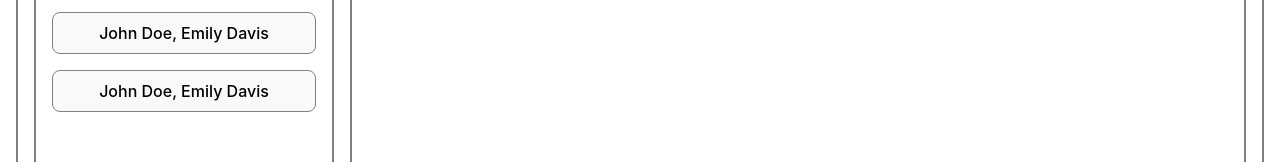
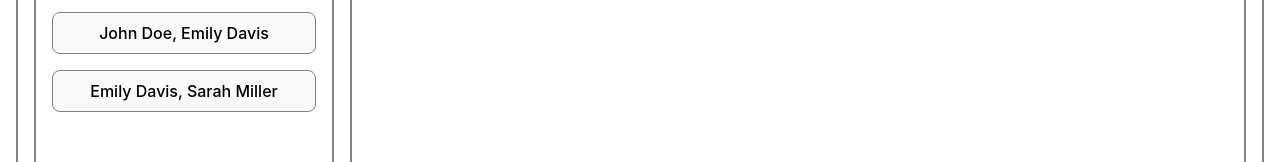
Before and after one commit to victorbln/INVAT_REACT, a React (Vite) app in the folder chat_app/: page / in a window 1280 px wide. Shown: the part 126-288 px from the top of the page. Built offline with nearby package versions, Linux system fonts and the light colour scheme.

Commit message:
Add discussion highlight functionality

```diff
--- a/chat_app/src/App.css
+++ b/chat_app/src/App.css
@@ -128,7 +128,12 @@ body {
 
 .chat-discussion-list-item-btn:hover {
   background-color: blue;
-  color:white
+  color: white;
+}
+
+.chat-discussion-list-item-btn.is-active {
+  background-color: blue;
+  color: white;
 }
 
 /* CHAT DISCUSSION LIST END */
--- a/chat_app/src/App.jsx
+++ b/chat_app/src/App.jsx
@@ -13,15 +13,35 @@ import { DISCUSSIONS_CONTENT } from "./constants/messages";
 function App() {
   const [isModalVisible, setIsModalVisible] = useState(false);
   const [contacts] = useState(CONTACTS);
-  const [discussions] = useState(DISCUSSIONS);
-  const [messages,setMessages]=useState([]);
+  const [discussions, setDiscussions] = useState(DISCUSSIONS);
+  const [messages, setMessages] = useState([]);
 
-  function loadMessages(discussionId){
-    //testing function for find method
-    function checkDiscussionId(discussionId){
-      return discussionId === discussionId;
+  function loadMessages(discussionId) {
+    function checkDiscussionId(message) {
+      return message.discussionId === discussionId;
     }
-    setMessages(DISCUSSIONS_CONTENT.find(checkDiscussionId)?.messages);
+
+    const data = DISCUSSIONS_CONTENT.find(checkDiscussionId);
+
+    setMessages(data?.messages);
+    highlightActiveDiscussion(discussionId);
+  }
+
+  function highlightActiveDiscussion(discussionId) {
+    function checkDiscussionId(discussion) {
+      return discussion.id === discussionId;
+    }
+
+    const activeDiscussion = discussions.find(checkDiscussionId);
+
+    function updateDiscussion(discussion) {
+      return {
+        ...discussion,
+        isActive: discussion.id === activeDiscussion.id,
+      };
+    }
+
+    setDiscussions(discussions.map(updateDiscussion));
   }
 
   return (
@@ -40,17 +60,13 @@ function App() {
             isModalVisible={isModalVisible}
           />
         }
-
-
-        aside={<ChatDiscussionsList
-        discussions={discussions}
-        loadMessages={loadMessages}
-        />}
-
-
-        main={<ChatMessageList
-        messages={messages}
-        />}
+        aside={
+          <ChatDiscussionsList
+            discussions={discussions}
+            loadMessages={loadMessages}
+          />
+        }
+        main={<ChatMessageList messages={messages} />}
       />
     </>
   );
--- a/chat_app/src/components/chat-discussions-contact.jsx
+++ b/chat_app/src/components/chat-discussions-contact.jsx
@@ -1,9 +1,11 @@
 export function ChatDiscussionsContact({ contacts }) {
-  function concatContactName(contact, index) {
-    const isLastElement = index === contacts.length - 1;
-
-    return isLastElement ? contact.name : `${contact.name}, `;
-  }
-
-  return <div>{contacts.map((contact) => contact.name).join(", ")}</div>;
+  return (
+    <div>
+      {contacts.map((contact, index) => {
+        return index === contacts.length - 1
+          ? contact.name
+          : `${contact.name}, `;
+      })}
+    </div>
+  );
 }
--- a/chat_app/src/components/chat-discussions-list.jsx
+++ b/chat_app/src/components/chat-discussions-list.jsx
@@ -2,10 +2,18 @@ import { ChatDiscussionsContact } from "./chat-discussions-contact";
 
 export function ChatDiscussionsList({ discussions, loadMessages }) {
   const discussionsJSX = discussions.map((discussion) => (
-    <li key={discussion.id} className="chat-discussion-list-item">
+    <li
+    key={discussion.id}
+    className="chat-discussion-list-item"
+    >
       <button
-        className="chat-discussion-list-item-btn"
-        onClick={() => loadMessages(discussion.id)}
+        className={`chat-discussion-list-item-btn ${
+          discussion.isActive ? "is-active" : ""
+        }`}
+        onClick={() => {
+          loadMessages(discussion.id);
+        }}
+
       >
         <ChatDiscussionsContact contacts={discussion.contacts} />
       </button>
@@ -13,7 +21,7 @@ export function ChatDiscussionsList({ discussions, loadMessages }) {
   ));
   return (
     <div className="chat-discussion-list">
-      <ul className="chat-discussion-list-items">{discussionsJSX}</ul>
+      <ul  className="chat-discussion-list-items">{discussionsJSX}</ul>
     </div>
   );
 }
--- a/chat_app/src/components/chat-message-list.jsx
+++ b/chat_app/src/components/chat-message-list.jsx
@@ -4,7 +4,10 @@ export function ChatMessageList({ messages }) {
   return (
     <div>
       {messages.map((message) => (
-        <ChatMessage message={message} />
+        <ChatMessage
+        key={message.id}
+        message={message}
+        />
       ))}
 
     </div>
--- a/chat_app/src/constants/contacts.js
+++ b/chat_app/src/constants/contacts.js
@@ -1,26 +1,8 @@
 export const CONTACTS = [
-  {
-    id: 1,
-    name: "John Doe",
-  },
-  {
-    id: 2,
-    name: "Jane Smith",
-  },
-  {
-    id: 3,
-    name: "Robert Johnson",
-  },
-  {
-    id: 4,
-    name: "Michael Brown",
-  },
-  {
-    id: 5,
-    name: "Emily Davis",
-  },
-  {
-    id: 6,
-    name: "Sarah Miller",
-  },
+  { id: 1, name: "John Doe" },
+  { id: 2, name: "Jane Smith" },
+  { id: 3, name: "Robert Johnson" },
+  { id: 4, name: "Michael Brown" },
+  { id: 5, name: "Emily Davis" },
+  { id: 6, name: "Sarah Miller" },
 ];
--- a/chat_app/src/constants/discussions.js
+++ b/chat_app/src/constants/discussions.js
@@ -2,27 +2,15 @@ export const DISCUSSIONS = [
   {
     id: 0,
     contacts: [
-      {
-        id: 0,
-        name: "John Doe",
-      },
-      {
-        id: 5,
-        name: "Emily Davis",
-      },
+      { id: 0, name: "John Doe" },
+      { id: 5, name: "Emily Davis" },
     ],
   },
   {
     id: 1,
     contacts: [
-      {
-        id: 0,
-        name: "John Doe",
-      },
-      {
-        id: 5,
-        name: "Emily Davis",
-      },
+      { id: 0, name: "Emily Davis" },
+      { id: 5, name: "Sarah Miller" },
     ],
   },
 ];
--- a/chat_app/src/constants/messages.js
+++ b/chat_app/src/constants/messages.js
@@ -5,27 +5,15 @@ export const DISCUSSIONS_CONTENT = [
     messages: [
       {
         id: 0,
-        value: "Hello, how are you?",
+        value: "Salut Ce mai faci?",
         date: "Tue 23 Jan, 15:50",
         author: "John Doe",
       },
       {
         id: 1,
-        value: "I'm fine, thank you",
-        date: "Tue 23 Jan, 15:51",
-        author: "Emily Davis",
-      },
-      {
-        id: 2,
-        value: "What about you?",
+        value: "Hey, bine, uite ma uitam la un film,  la tine cum e?",
         date: "Tue 23 Jan, 15:52",
         author: "Emily Davis",
-      },
-      {
-        id: 3,
-        value: "I'm fine too",
-        date: "Tue 23 Jan, 15:53",
-        author: "John Doe",
       },
     ],
   },
@@ -35,21 +23,15 @@ export const DISCUSSIONS_CONTENT = [
     messages: [
       {
         id: 0,
-        value: "Hello, how are you?",
-        date: "Tue 23 Jan, 15:50",
+        value: "Salut Emily, Ce mai faci?",
+        date: "Tue 23 Jan, 16:50",
         author: "Sarah Miller",
       },
       {
         id: 1,
-        value: "I'm fine, thank you",
-        date: "Tue 23 Jan, 15:51",
-        author: "Jane Smith",
-      },
-      {
-        id: 2,
-        value: "What about you?",
-        date: "Tue 23 Jan, 15:52",
-        author: "Jane Smith",
+        value: "Hey Sarah, bine, uite ma uitam la un film, la tine cum e?",
+        date: "Tue 23 Jan, 16:52",
+        author: "Emily Davis",
       },
     ],
   },
```
